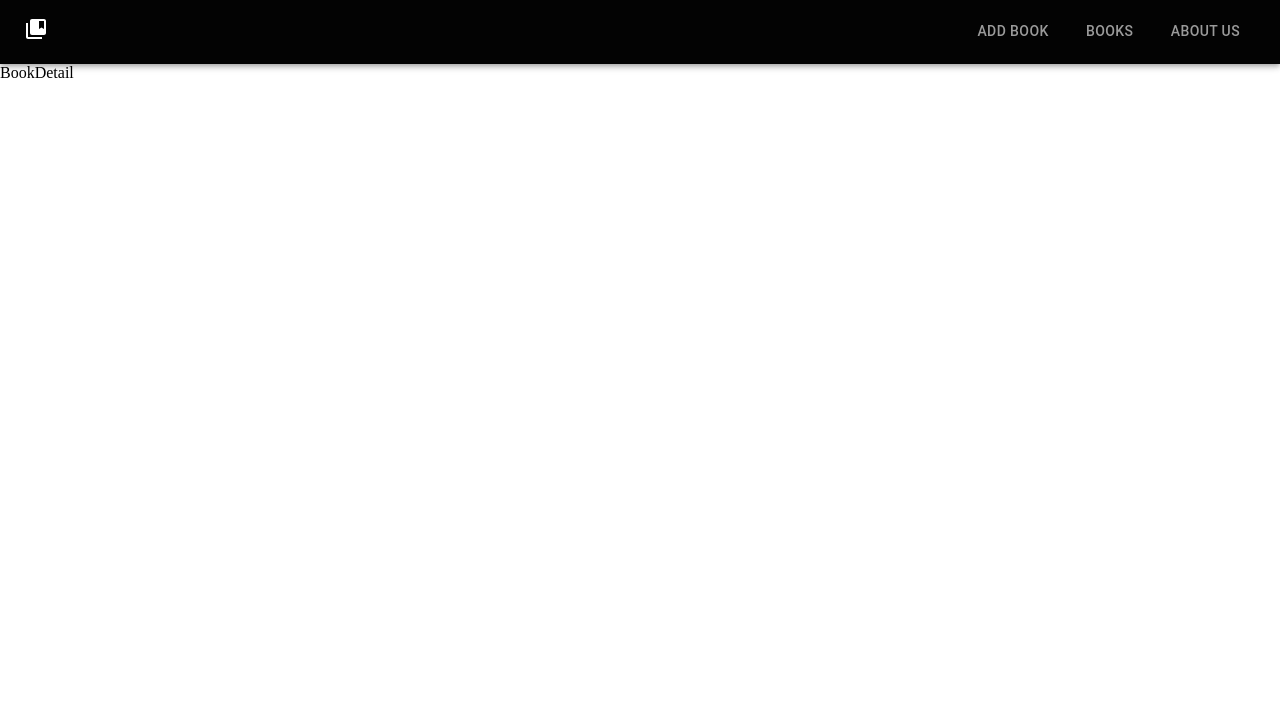
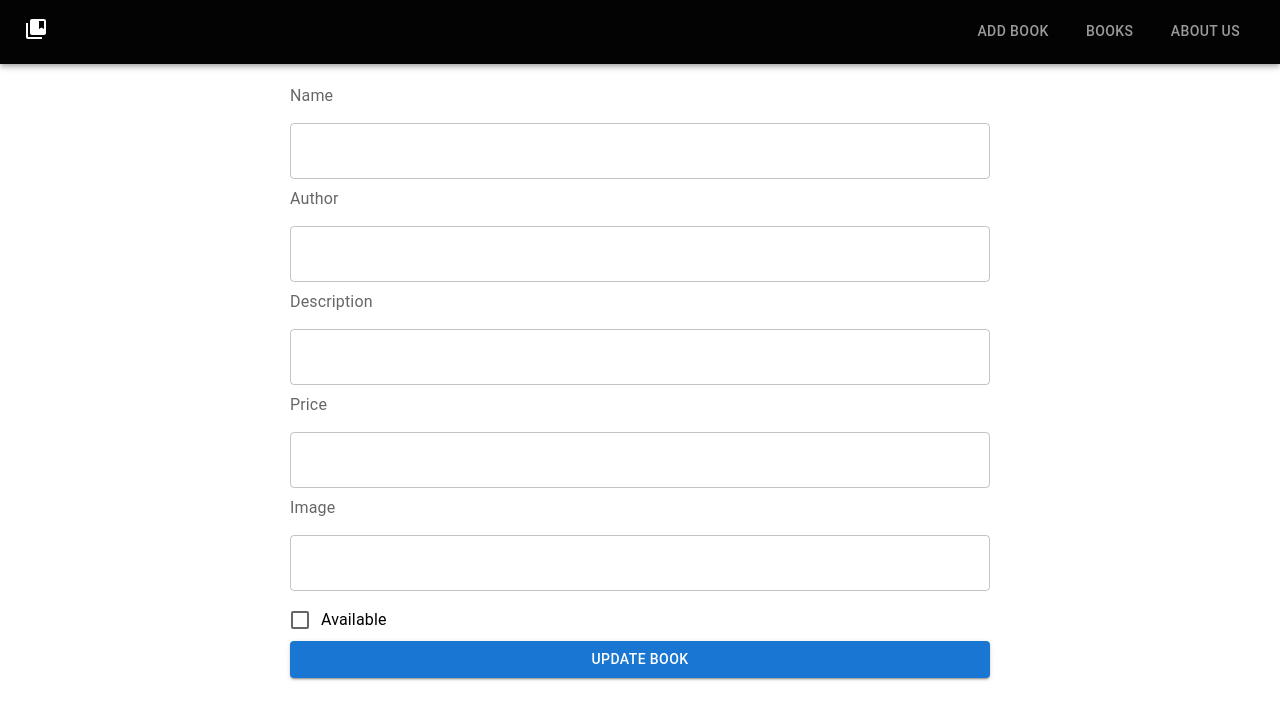
Before and after one commit to santiagoejm/Book_Store_App, a React (Create React App) app in the folder frontend/: page /books/1 in a window 1280 px wide. Shown: the top 720 px of the page. Built offline with nearby package versions, Linux system fonts and the light colour scheme; no server answers.

Commit message:
book detail component fetching data

```diff
--- a/frontend/src/components/Book/BookDetail.jsx
+++ b/frontend/src/components/Book/BookDetail.jsx
@@ -1,18 +1,121 @@
+import {
+  Box,
+  Button,
+  Checkbox,
+  FormControlLabel,
+  FormLabel,
+  TextField,
+} from "@mui/material";
 import axios from "axios";
-import React, { useEffect } from "react";
+import React, { useEffect, useState } from "react";
 import { useParams } from "react-router-dom";
 
 const BookDetail = () => {
+  const [inputs, setInputs] = useState({});
   const id = useParams().id;
+  const [checked, setChecked] = useState(false);
+
   useEffect(() => {
     const fetchHandler = async () => {
       await axios
         .get(`http://localhost:3001/books/${id}`)
-        .then((res) => console.log(res.data));
+        .then((res) => res.data)
+        .then((data) => setInputs(data.book));
     };
     fetchHandler();
   }, [id]);
-  return <div>BookDetail</div>;
+
+  const handleSubmit = (e) => {
+    e.preventDefault();
+  };
+
+  const handleChange = (e) => {
+    console.log(e);
+  };
+
+  return (
+    <div>
+      {inputs && (
+        <form onSubmit={handleSubmit}>
+          <Box
+            display="flex"
+            flexDirection="column"
+            justifyContent="center"
+            maxWidth="700px"
+            alignContent="center"
+            marginLeft="auto"
+            marginRight="auto"
+            marginTop="20px"
+          >
+            <FormLabel>Name</FormLabel>
+            <TextField
+              value={inputs.name}
+              onChange={handleChange}
+              margin="normal"
+              fullWidth
+              variant="outlined"
+              name="name"
+            />
+
+            <FormLabel>Author</FormLabel>
+            <TextField
+              value={inputs.author}
+              onChange={handleChange}
+              margin="normal"
+              fullWidth
+              variant="outlined"
+              name="author"
+            />
+
+            <FormLabel>Description</FormLabel>
+            <TextField
+              value={inputs.description}
+              onChange={handleChange}
+              margin="normal"
+              fullWidth
+              variant="outlined"
+              name="description"
+            />
+
+            <FormLabel>Price</FormLabel>
+            <TextField
+              value={inputs.price}
+              onChange={handleChange}
+              type="number"
+              margin="normal"
+              fullWidth
+              variant="outlined"
+              name="price"
+            />
+
+            <FormLabel>Image</FormLabel>
+            <TextField
+              value={inputs.image}
+              onChange={handleChange}
+              margin="normal"
+              fullWidth
+              variant="outlined"
+              name="image"
+            />
+
+            <FormControlLabel
+              control={
+                <Checkbox
+                  checked={checked}
+                  onChange={() => setChecked(!checked)}
+                />
+              }
+              label="Available"
+            />
+
+            <Button variant="contained" type="submit">
+              Update Book
+            </Button>
+          </Box>
+        </form>
+      )}
+    </div>
+  );
 };
 
 export default BookDetail;
```
